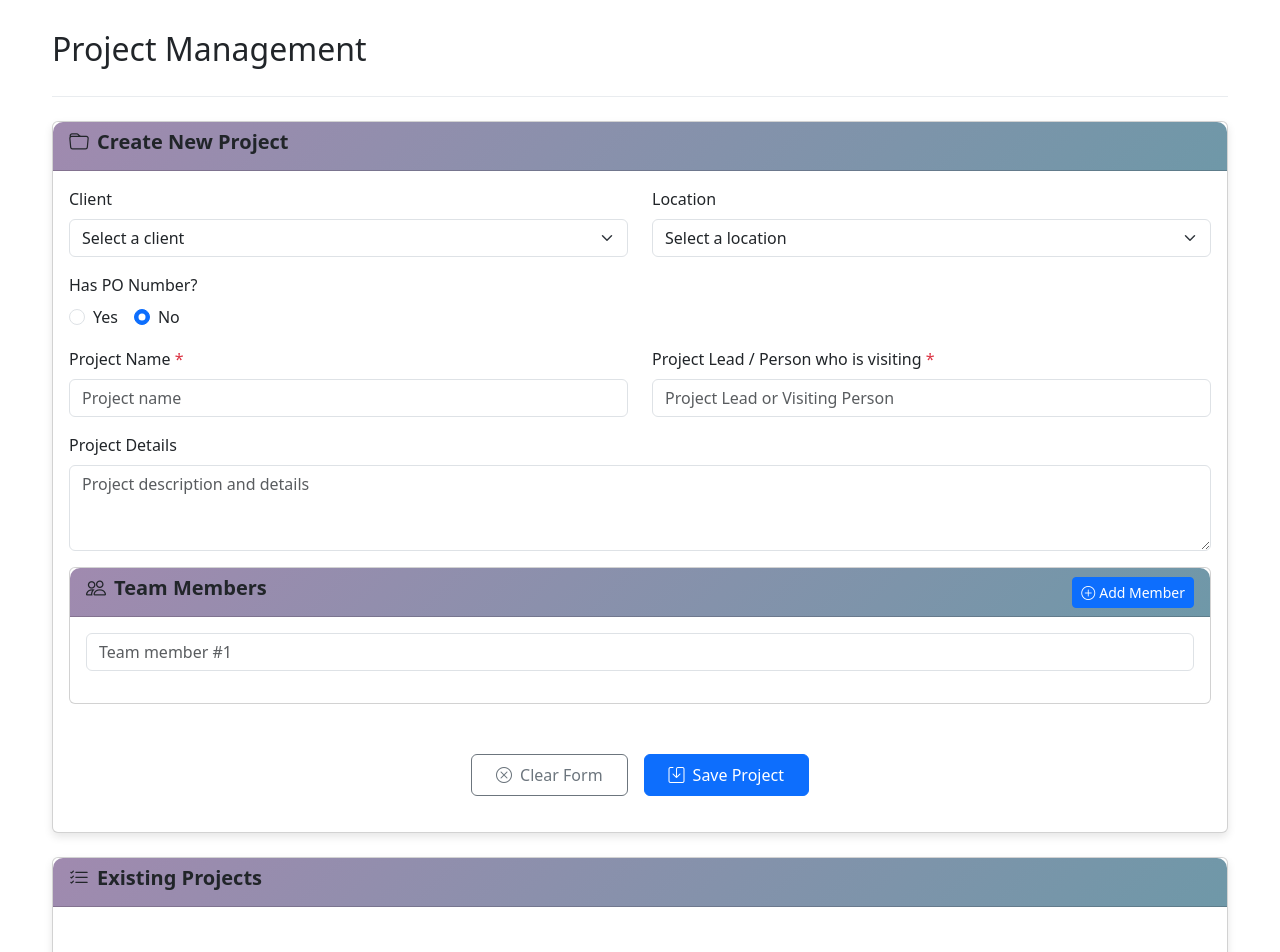
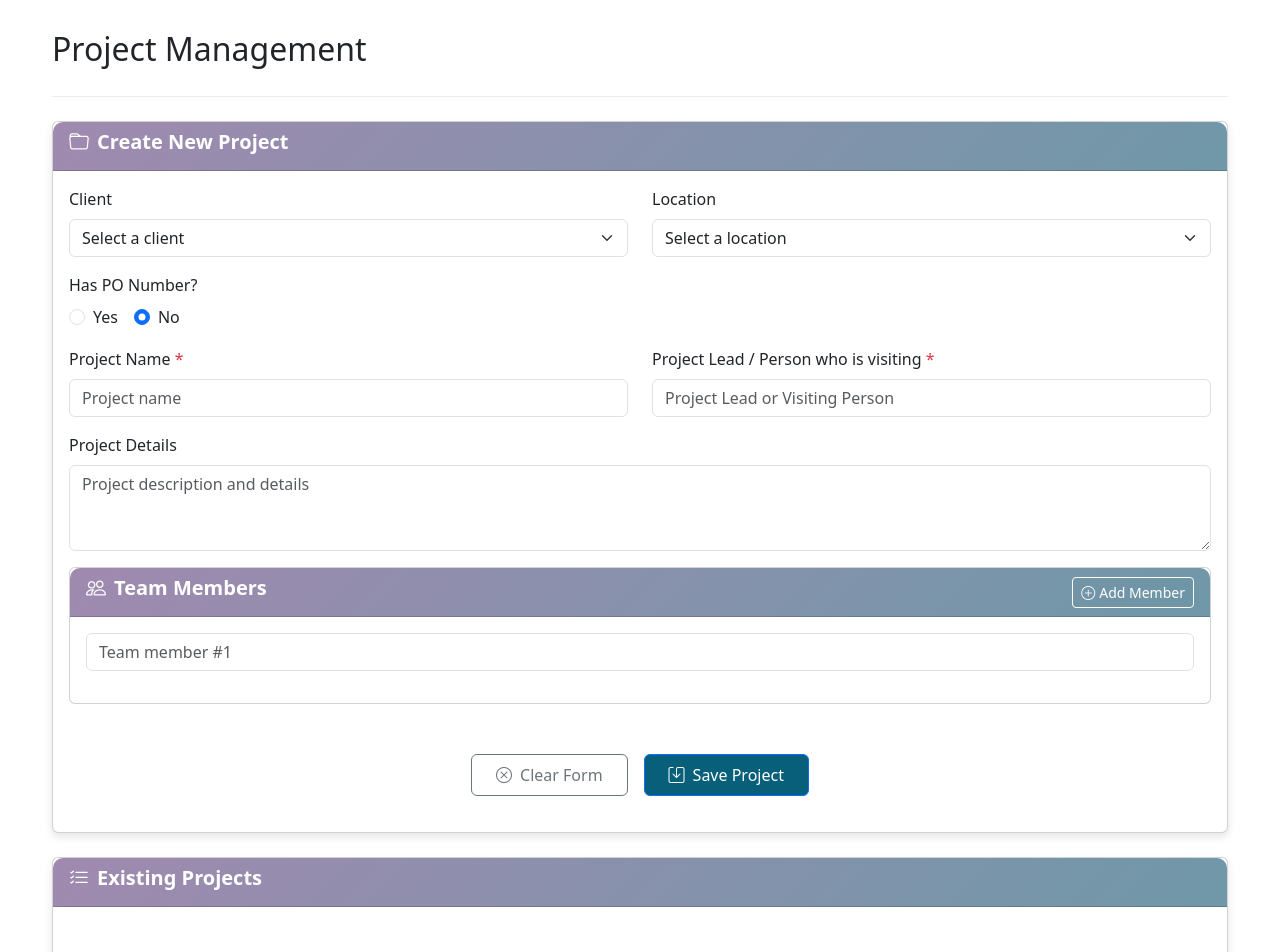
Before and after one commit to vishwakarmasachin68/DC_Final, a React (Create React App) app: page /Projects in a window 1280 px wide. Shown: the part 80-1032 px from the top of the page. Built offline with nearby package versions, Linux system fonts and the light colour scheme.

Commit message:
minor changes

```diff
--- a/src/components/ProjectForm.js
+++ b/src/components/ProjectForm.js
@@ -275,7 +275,7 @@ const ProjectForm = ({ onProjectUpdate }) => {
 
       {/* Project Form */}
       <Card className="mb-4 form-card" id="project-form">
-        <Card.Header className="card-header-custom">
+        <Card.Header className="card-header-custom text-white">
           <h5 className="card-title">
             <i className="bi bi-folder me-2"></i>
             {editMode ? "Edit Project" : "Create New Project"}
@@ -462,7 +462,7 @@ const ProjectForm = ({ onProjectUpdate }) => {
 
             {/* Team Members */}
             <Card className="mb-4">
-              <Card.Header className="card-header-custom d-flex justify-content-between align-items-center">
+              <Card.Header className="card-header-custom d-flex justify-content-between align-items-center text-white">
                 <h5 className="card-title">
                   <i className="bi bi-people me-2"></i>
                   Team Members
@@ -471,6 +471,11 @@ const ProjectForm = ({ onProjectUpdate }) => {
                   variant="btn btn-primary"
                   size="sm"
                   onClick={addPersonField}
+                  style={{
+                    backgroundColor: "#085f7907",
+                    borderColor: "#ffffffff",
+                    color: "#fff",
+                  }}
                 >
                   <i className="bi bi-plus-circle me-1"></i>Add Member
                 </Button>
@@ -512,7 +517,7 @@ const ProjectForm = ({ onProjectUpdate }) => {
               >
                 <i className="bi bi-x-circle me-2"></i>Clear Form
               </Button>
-              <Button variant="primary" type="submit">
+              <Button style={{ backgroundColor: "#085f79ff" }} type="submit">
                 <i className="bi bi-save me-2"></i>
                 {editMode ? "Update Project" : "Save Project"}
               </Button>
@@ -523,7 +528,7 @@ const ProjectForm = ({ onProjectUpdate }) => {
 
       {/* Existing Projects Table */}
       <Card className="mb-4 form-card">
-        <Card.Header className="card-header-custom">
+        <Card.Header className="card-header-custom text-white">
           <h5 className="card-title">
             <i className="bi bi-list-check me-2"></i>
             Existing Projects
```
